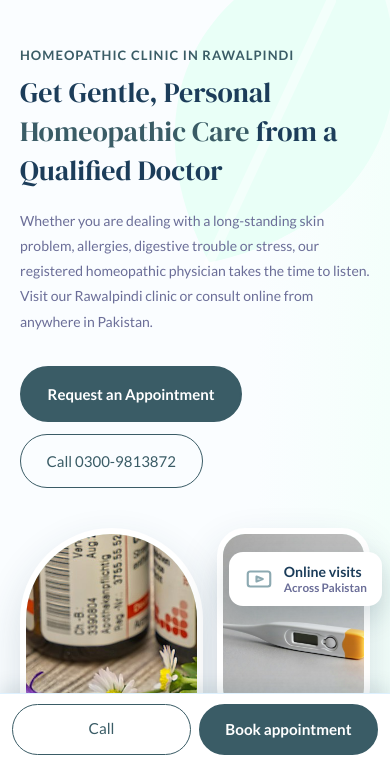
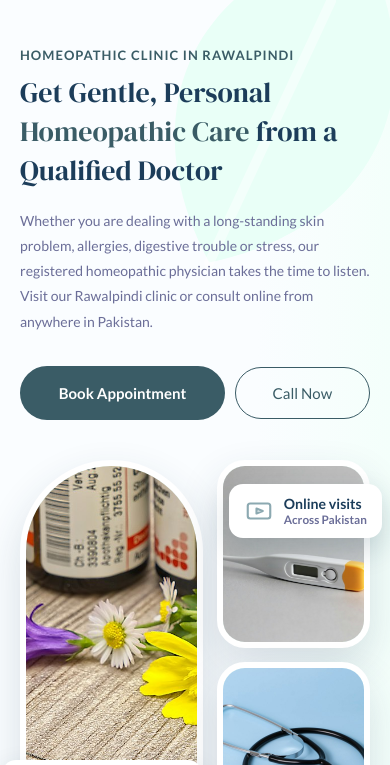
Before and after one commit to waqaskhan94/Homeo-Heal, a plain HTML site: page index.html in a window 390 px wide. Shown: the part 79-844 px from the top of the page. Drawn offline with Linux system fonts and the light colour scheme.

Commit message:
Remove sticky bottom bar; keep button pairs on one line on phones
Co-Authored-By: Claude Sonnet 5.5 <noreply@anthropic.com>

```diff
--- a/assets/css/style.css
+++ b/assets/css/style.css
@@ -853,3 +853,15 @@ a { color: var(--link); }
 @media (max-width: 340px) {
   .avatars img:nth-of-type(n+5) { display: none; }
 }
+
+/* ===== No sticky bottom bar; button pairs stay on one line on phones ===== */
+.mobile-bar { display: none !important; }
+.copyrightDiv .copyright { padding-bottom: 1.25rem; }
+.lb-s { display: none; }
+@media (max-width: 479px) {
+  .lb-l { display: none; }
+  .lb-s { display: inline; }
+  .btn-row.pair { flex-wrap: nowrap; gap: 0.6rem; }
+  .btn-row.pair .btn { flex: 1 1 auto; min-width: 0; padding: 0.95rem 0.7rem; font-size: 15px; white-space: nowrap; }
+  .banner .btn-row.pair .btn, .cta .btn-row.pair .btn { font-size: 15px; }
+}
--- a/index.html
+++ b/index.html
@@ -65,9 +65,9 @@
         <span class="eyebrow">Homeopathic clinic in Rawalpindi</span>
         <h1>Get Gentle, Personal <em>Homeopathic Care</em> from a Qualified Doctor</h1>
         <p class="lead">Whether you are dealing with a long-standing skin problem, allergies, digestive trouble or stress, our registered homeopathic physician takes the time to listen. Visit our Rawalpindi clinic or consult online from anywhere in Pakistan.</p>
-        <div class="btn-row">
-          <a class="btn btn--gold" href="request-an-appointment.html">Request an Appointment</a>
-          <a class="btn btn--outline" href="tel:+923009813872">Call 0300-9813872</a>
+        <div class="btn-row pair">
+          <a class="btn btn--gold" href="request-an-appointment.html"><span class="lb-l">Request an Appointment</span><span class="lb-s">Book Appointment</span></a>
+          <a class="btn btn--outline" href="tel:+923009813872"><span class="lb-l">Call 0300-9813872</span><span class="lb-s">Call Now</span></a>
         </div>
       </div>
       <div class="banner-photo">
@@ -354,9 +354,9 @@
         <p><svg viewBox="0 0 24 24" fill="none" stroke="currentColor" stroke-width="1.7" stroke-linecap="round" stroke-linejoin="round" aria-hidden="true"><rect x="3" y="6" width="18" height="12" rx="2"/><path d="M10 10l5 2-5 2z"/></svg>In-Clinic &amp; Online Visits</p>
         <p><svg viewBox="0 0 24 24" fill="none" stroke="currentColor" stroke-width="1.7" stroke-linecap="round" stroke-linejoin="round" aria-hidden="true"><circle cx="9" cy="8" r="3"/><circle cx="17" cy="9" r="2.5"/><path d="M3 20c.5-3.5 3-5 6-5s5.5 1.5 6 5"/><path d="M16 15c2.5 0 4 1.2 5 4"/></svg>Care for Children and Adults</p>
       </div>
-      <div class="btn-row center">
-        <a class="btn btn--gold" href="request-an-appointment.html">Request an Appointment</a>
-        <a class="btn btn--light" href="tel:+923009813872">Call 0300-9813872</a>
+      <div class="btn-row pair center">
+        <a class="btn btn--gold" href="request-an-appointment.html"><span class="lb-l">Request an Appointment</span><span class="lb-s">Book Appointment</span></a>
+        <a class="btn btn--light" href="tel:+923009813872"><span class="lb-l">Call 0300-9813872</span><span class="lb-s">Call Now</span></a>
       </div>
     </div>
   </section>
@@ -408,11 +408,6 @@
   </div>
 </div>
 
-<div class="mobile-bar">
-  <a class="btn btn--outline" href="tel:+923009813872">Call</a>
-  <a class="btn btn--gold" href="request-an-appointment.html">Book appointment</a>
-</div>
-
 <script src="assets/js/main.js"></script>
 </body>
 </html>
```
Also changed, not shown: about.html (+4 -9 lines), contact.html (+4 -9 lines), faqs.html (+3 -8 lines), request-an-appointment.html (+0 -5 lines), reviews.html (+3 -8 lines), service-areas.html (+3 -8 lines), services.html (+3 -8 lines).
